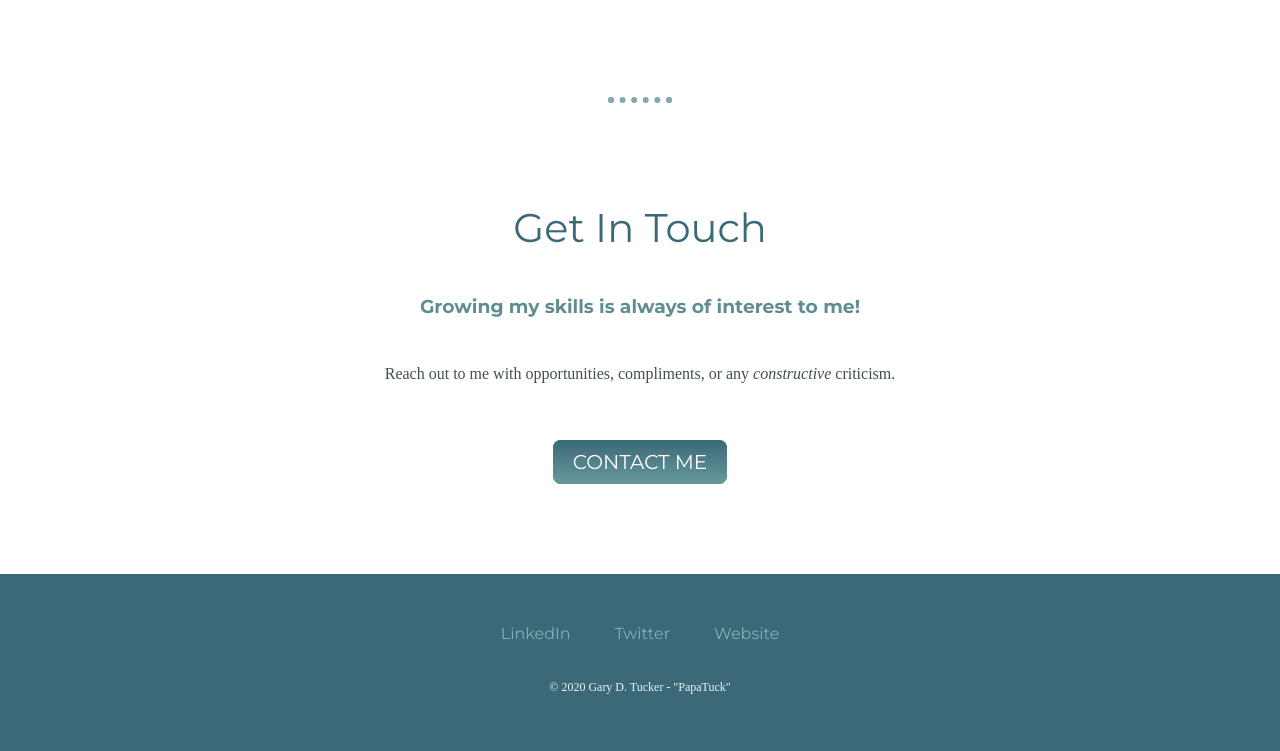
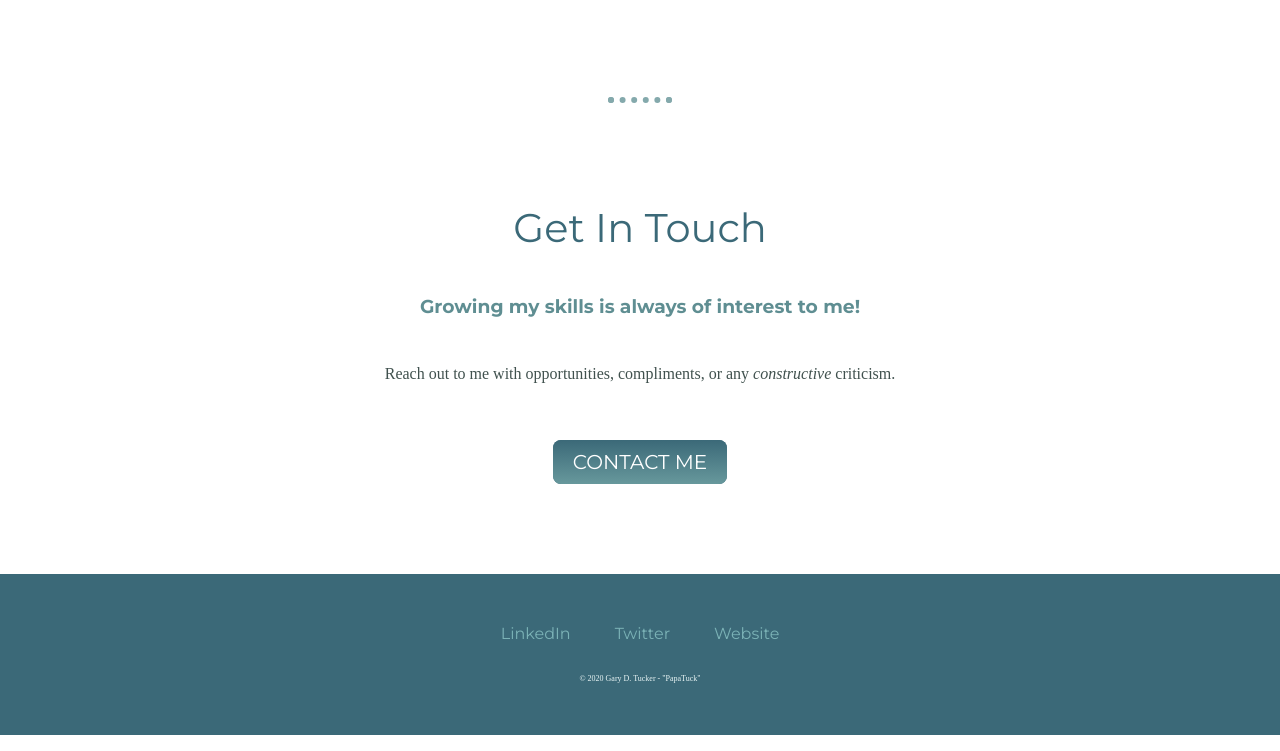
Before and after one commit to PapaTuck/papatuck.github.io, a plain HTML site: page index.html in a window 1280 px wide. Shown: the part 2139-2890 px from the top of the page. Drawn offline with Linux system fonts and the light colour scheme.

Commit message:
Update styles.css

```diff
--- a/CSS/styles.css
+++ b/CSS/styles.css
@@ -160,6 +160,6 @@ a:hover {
 
 .rights {
   color: #EAF6F6;
-  font-size: .75rem;
+  font-size: .5rem;
   padding: 20px 0;
 }
```
